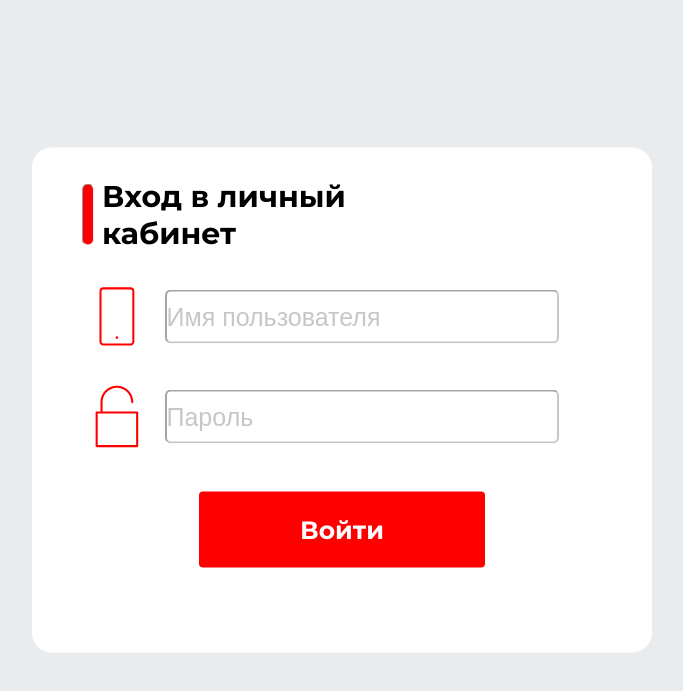
After one commit to teddehhh/web, a PHP site: page /autorisation.html in a window 1280 px wide. The commit adds this page. Shown: the top 691 px of the page, without its empty margins (298-981 px from the left). Run offline with PHP 8.4, Linux system fonts and the light colour scheme.

Commit message:
Add autorisation window

```diff
--- /dev/null
+++ b/autorisation.html
@@ -0,0 +1,34 @@
+<!DOCTYPE html>
+<html>
+	<head>
+		<meta charset=utf-8>
+
+		<script src='https://cdnjs.cloudflare.com/ajax/libs/jquery/2.2.2/jquery.min.js'></script>
+		<script src='main.js'></script>
+		<link href="https://fonts.googleapis.com/css2?family=Inter:wght@200;400;600;700&family=Montserrat:wght@300;400;500;600;700&display=swap" rel="stylesheet">
+		<!-- <meta name="viewport" content="width=device-width, initial-scale=1, shrink-to-fit=no"> -->
+		<link rel="stylesheet" href=".\css\style.css">
+		<script src="script.js"></script>
+		<title>Какой-то сайт</title>
+	</head>
+	<body>
+			<form class="vhod" action="" method="post">
+				<!-- <div class="vhod-content"> -->
+
+					<div class="vhod-content-head">
+						<hr>
+						<h1>Вход в личный кабинет</h1>
+					</div>
+					<div class="vhod-content-item">
+						<img src="/images/system_phone.svg" alt="">
+    				<input type="email" id="mail" name="user_email" placeholder="Имя пользователя">
+					</div>
+					<div class="vhod-content-item">
+						<img src="/images/system_lock.svg" alt="">
+    				<input type="password" id="password" placeholder="Пароль">
+					</div>
+					<button class="Btn-autorisation"><p>Войти</p></button>
+				<!-- </div> -->
+			<form/>
+	</body>
+</html>
--- a/css/style.css
+++ b/css/style.css
@@ -231,3 +231,123 @@ nav{
         font-weight: 400;
     }
 }
+
+
+/* autorisation */
+/* html, body {
+	width: 100%;
+	height: 100%;
+} */
+body{
+	background-color: #E9ECEE;
+	font-family: 'Montserrat', sans-serif;
+	/* font-size: 25px; */
+
+}
+body,p,h1,span {
+	margin: 0;
+	padding: 0;
+
+}
+.vhod h1 {
+	font-weight: Bold;
+}
+.vhod {
+	font-size: 30px;
+	box-sizing: border-box;
+	background-color: rgb(255, 255, 255);
+	/* display: flex; */
+	/* justify-content: center; */
+	/* flex-wrap: wrap; */
+	/* align-items: center; */
+	/* flex-direction: column; */
+	position: absolute;
+	left: 0;
+	right: 0;
+	max-width: 620px;
+	height: 505px;
+
+
+	margin: 0 auto;
+	top:50%;
+	transform: translate(0,-50%);
+
+	border-radius: 20px;
+
+	padding: 30px 50px;
+
+}
+
+.vhod-content-head {
+	display:flex;
+	align-items: center;
+	flex-wrap: wrap;
+	margin-bottom: 30px;
+}
+.vhod-content-head hr{
+	height: 2em;
+	color: #FF0000;
+	width: 0.33em;
+	border-radius: 10px;
+	background-color: #FF0000;
+	margin: 0;
+	margin-right: 0.5rem;
+
+}
+.vhod-content-head h1 {
+	width: 10em;
+	font-size: 30px;
+}
+.vhod-content {
+	display: flex;
+	flex-direction: column;
+	justify-content: center;
+	align-items: center;
+	flex-wrap: wrap;
+	position:absolute;
+	top:30px;
+}
+
+.vhod-content-item {
+	display: flex;
+	/* justify-content: center; */
+	/* flex-wrap: wrap; */
+	align-items: center;
+	margin-bottom: 30px;
+}
+.vhod-content-item input {
+	display: flex;
+	margin-left: 0.5em;
+	font-size: 25px;
+	width: 75%;
+	height: 2em;
+	/* color:#E9ECEE; */
+	opacity: .4;
+	border-radius: 6px;
+}
+
+.vhod button {
+	border: none; outline: none;
+	font-family: 'Montserrat', sans-serif;
+	font-weight: bold;
+	display: flex;
+	margin: 0 auto;
+	margin-top: 40px;
+	justify-content: center;
+	flex-wrap: wrap;
+	align-items: center;
+	width: 55%;
+	height: 17%;
+	background-color: #FF0000;
+	color:white;
+	border-radius:4px;
+}
+.Btn-autorisation p {
+	font-weight: 700;
+	font-size: 25px;
+}
+
+.vhod button:hover {
+	background-color: white ;
+	color:#FF0000;
+}
```
Also changed, not shown: images/system_lock.svg (added), images/system_phone.svg (added).
